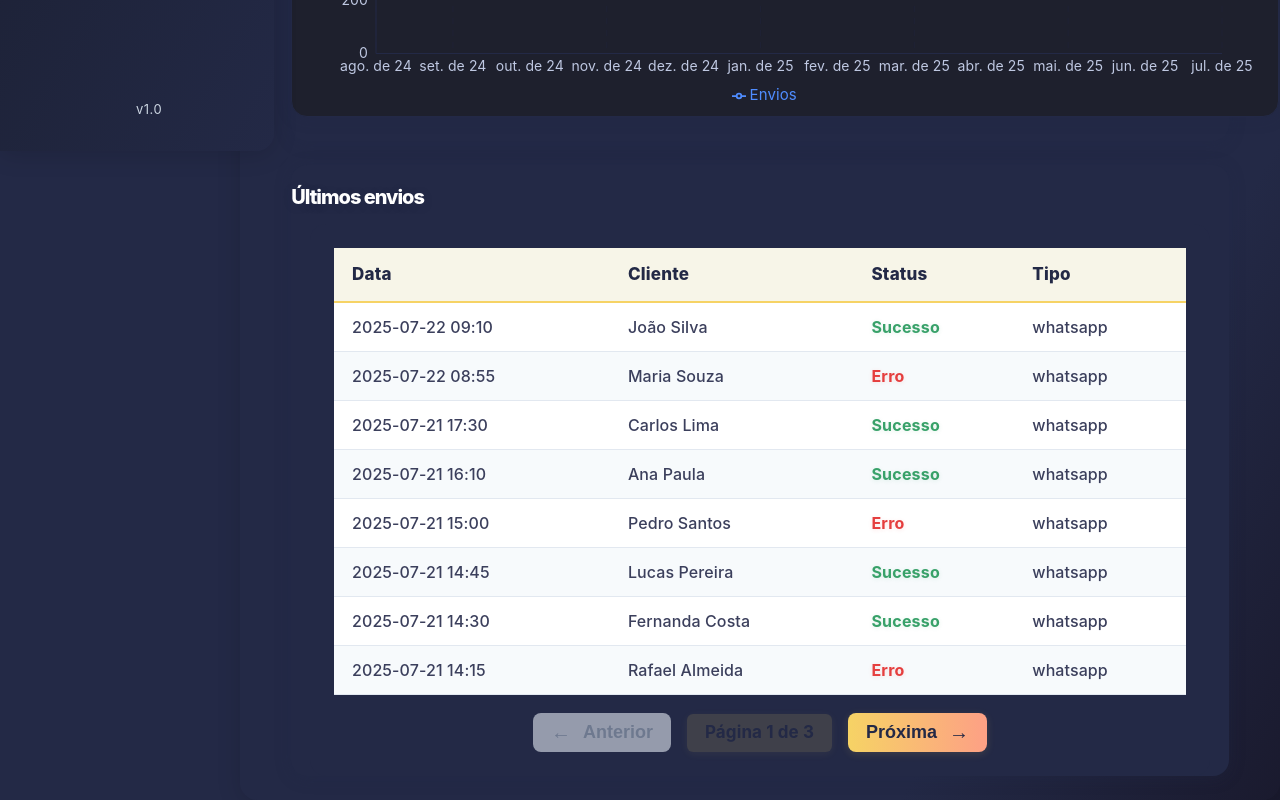
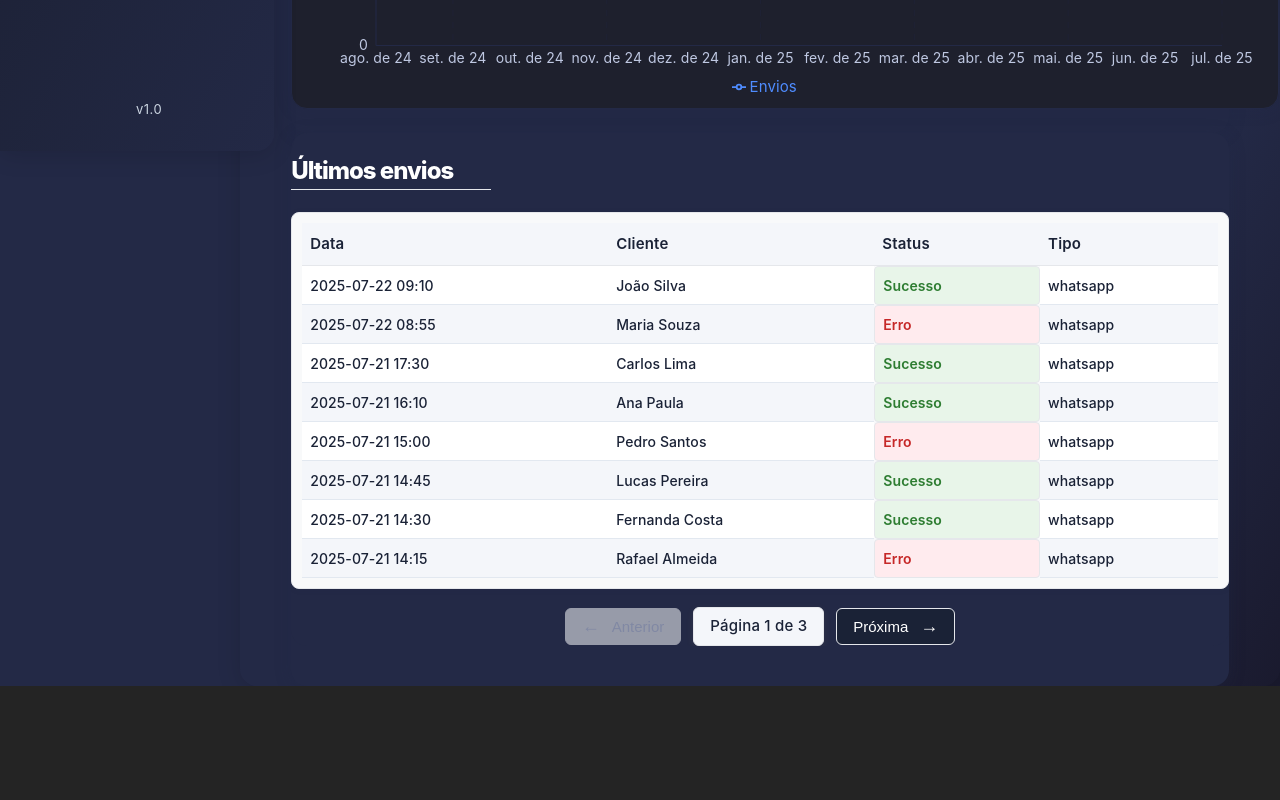
Before and after one commit to Bretzk-Tech/AutoFollowBling, a React (Vite) app in the folder frontend/: page / in a window 1280 px wide. Shown: the part 697-1497 px from the top of the page. After the commit the page ends 1383 px from the top, so only its background shows below. Built offline with nearby package versions, Linux system fonts and the light colour scheme.

Commit message:
feat: enhance Dashboard layout and styling for improved data presentation and user interaction

```diff
--- a/frontend/src/components/Dashboard.styles.ts
+++ b/frontend/src/components/Dashboard.styles.ts
@@ -12,11 +12,9 @@ export const ChartWrapper = styled.div`
   box-shadow: 0 2px 16px #23294644;
   display: flex;
   margin: 0 auto;
-  margin-bottom: 24px;
   flex-direction: column;
   align-items: flex-start;
   justify-content: center;
-  /* border: 1px solid red; */
 `
 export const PaginationInfo = styled.span`
   font-weight: 700;
@@ -56,13 +54,12 @@ export const PaginationButton = styled.button<PaginationButtonProps>`
 `
 export const TableWrapper = styled.div`
   width: 100%;
-  max-width: 900px;
+  max-width: 1100px;
   margin: 0 auto;
   box-sizing: border-box;
   overflow-x: auto;
   background: #232946;
   border-radius: 16px;
-  padding: 24px;
 `
 // Botões de filtro do gráfico
 export const FilterButtonGroup = styled.div`
@@ -88,6 +85,8 @@ import styled from 'styled-components'
 
 export const Container = styled.div`
   display: flex;
+  align-items: center;
+  width: 100vw;
   min-height: 100vh;
   background: linear-gradient(120deg, #232946 0%, #232946 60%, #1a1a2e 100%);
   font-family: 'Inter', 'Segoe UI', Arial, sans-serif;
@@ -180,8 +179,8 @@ export const SidebarVersion = styled.div`
 export const Main = styled.main`
   flex: 1;
   padding: 40px 4vw 0 4vw;
-  /* width: calc(100% - 240px); */
-  max-width: 1200px;
+  width: 100%;
+  margin: 0 auto;
   margin-left: 240px;
   border-radius: 18px;
   display: flex;
@@ -210,12 +209,17 @@ export const Subtitle = styled.p`
 `
 
 export const SectionTitle = styled.h2`
-  font-size: 28px;
+  font-size: 24px;
   color: #fff;
   margin-bottom: 22px;
   font-weight: 800;
   letter-spacing: -1px;
   text-shadow: 0 2px 8px #23294644;
+  letter-spacing: 0.2;
+  text-shadow: none;
+  border-bottom: 1px solid #e5e7eb;
+  width: auto;
+  max-width: 200px;
 `
 
 // Removido CardsWrapper duplicado
@@ -236,6 +240,7 @@ export const Table = styled.table`
   border-spacing: 0;
   background: #f7fafc;
   font-size: 16px;
+  padding: 10px;
 `
 
 export const TableHeadRow = styled.tr`
--- a/frontend/src/components/Dashboard.tsx
+++ b/frontend/src/components/Dashboard.tsx
@@ -201,20 +201,76 @@ export default function Dashboard() {
           <Chart />
         </ChartWrapper>
 
-        <ChartWrapper>
-          <SectionTitle
-            style={{ color: '#fff', fontSize: 20, marginBottom: 12 }}
-          >
-            Últimos envios
-          </SectionTitle>
+        <ChartWrapper
+          style={{
+            paddingBottom: '40px'
+          }}
+        >
           <TableWrapper>
-            <Table>
+            <SectionTitle>Últimos envios</SectionTitle>
+            <Table
+              style={{
+                background: '#f8f9fa',
+                borderRadius: 8,
+                boxShadow: '0 1px 6px #23294611',
+                border: '1px solid #e5e7eb',
+                overflow: 'hidden'
+              }}
+            >
               <thead>
-                <TableHeadRow>
-                  <Th>Data</Th>
-                  <Th>Cliente</Th>
-                  <Th>Status</Th>
-                  <Th>Tipo</Th>
+                <TableHeadRow style={{ background: '#f4f6fa' }}>
+                  <Th
+                    style={{
+                      color: '#1a2236',
+                      fontWeight: 600,
+                      fontSize: 15,
+                      borderBottom: '1px solid #e5e7eb',
+                      padding: '10px 8px',
+                      letterSpacing: 0.2,
+                      background: '#f4f6fa'
+                    }}
+                  >
+                    Data
+                  </Th>
+                  <Th
+                    style={{
+                      color: '#1a2236',
+                      fontWeight: 600,
+                      fontSize: 15,
+                      borderBottom: '1px solid #e5e7eb',
+                      padding: '10px 8px',
+                      letterSpacing: 0.2,
+                      background: '#f4f6fa'
+                    }}
+                  >
+                    Cliente
+                  </Th>
+                  <Th
+                    style={{
+                      color: '#1a2236',
+                      fontWeight: 600,
+                      fontSize: 15,
+                      borderBottom: '1px solid #e5e7eb',
+                      padding: '10px 8px',
+                      letterSpacing: 0.2,
+                      background: '#f4f6fa'
+                    }}
+                  >
+                    Status
+                  </Th>
+                  <Th
+                    style={{
+                      color: '#1a2236',
+                      fontWeight: 600,
+                      fontSize: 15,
+                      borderBottom: '1px solid #e5e7eb',
+                      padding: '10px 8px',
+                      letterSpacing: 0.2,
+                      background: '#f4f6fa'
+                    }}
+                  >
+                    Tipo
+                  </Th>
                 </TableHeadRow>
               </thead>
               <tbody>
@@ -223,40 +279,118 @@ export default function Dashboard() {
                     key={i + (page - 1) * itemsPerPage}
                     hoverable
                     even={(i + (page - 1) * itemsPerPage) % 2 === 0}
+                    style={{
+                      background:
+                        (i + (page - 1) * itemsPerPage) % 2 === 0
+                          ? '#fff'
+                          : '#f4f6fa',
+                      transition: 'background 0.2s',
+                      borderBottom: '1px solid #e5e7eb'
+                    }}
                   >
-                    <Td>{msg.data}</Td>
-                    <Td>{msg.cliente}</Td>
                     <Td
                       style={{
-                        color: msg.status === 'sucesso' ? '#38a169' : '#e53e3e',
-                        fontWeight: 700,
-                        letterSpacing: 0.2,
-                        textShadow:
-                          msg.status === 'sucesso'
-                            ? '0 1px 4px #38a16922'
-                            : '0 1px 4px #e53e3e22'
+                        color: '#1a2236',
+                        fontWeight: 500,
+                        padding: '8px 8px',
+                        fontSize: 14
+                      }}
+                    >
+                      {msg.data}
+                    </Td>
+                    <Td
+                      style={{
+                        color: '#1a2236',
+                        fontWeight: 500,
+                        padding: '8px 8px',
+                        fontSize: 14
+                      }}
+                    >
+                      {msg.cliente}
+                    </Td>
+                    <Td
+                      style={{
+                        color: msg.status === 'sucesso' ? '#2e7d32' : '#c62828',
+                        fontWeight: 600,
+                        letterSpacing: 0.1,
+                        padding: '8px 8px',
+                        fontSize: 14,
+                        borderRadius: 4,
+                        background:
+                          msg.status === 'sucesso' ? '#e8f5e9' : '#ffebee',
+                        boxShadow: 'none',
+                        border: '1px solid #e5e7eb'
                       }}
                     >
                       {msg.status === 'sucesso' ? 'Sucesso' : 'Erro'}
                     </Td>
-                    <Td>{msg.tipo}</Td>
+                    <Td
+                      style={{
+                        color: '#1a2236',
+                        fontWeight: 500,
+                        padding: '8px 8px',
+                        fontSize: 14
+                      }}
+                    >
+                      {msg.tipo}
+                    </Td>
                   </TableRow>
                 ))}
               </tbody>
             </Table>
             {/* Pagination Controls */}
-            <PaginationControls>
-              <PaginationButton onClick={handlePrev} disabled={page === 1}>
-                <span style={{ fontSize: 20, marginRight: 4 }}>←</span> Anterior
+            <PaginationControls
+              style={{ marginTop: 18, justifyContent: 'center', gap: 12 }}
+            >
+              <PaginationButton
+                onClick={handlePrev}
+                disabled={page === 1}
+                style={{
+                  background: page === 1 ? '#e5e7eb' : '#1a2236',
+                  color: page === 1 ? '#bfc8e2' : '#fff',
+                  fontWeight: 500,
+                  fontSize: 15,
+                  borderRadius: 6,
+                  border: '1px solid #e5e7eb',
+                  padding: '7px 16px',
+                  boxShadow: 'none',
+                  cursor: page === 1 ? 'not-allowed' : 'pointer',
+                  transition: 'background 0.2s, color 0.2s'
+                }}
+              >
+                <span style={{ fontSize: 18, marginRight: 4 }}>←</span> Anterior
               </PaginationButton>
-              <PaginationInfo>
+              <PaginationInfo
+                style={{
+                  color: '#1a2236',
+                  fontWeight: 500,
+                  fontSize: 15,
+                  letterSpacing: 0.2,
+                  padding: '7px 16px',
+                  background: '#f4f6fa',
+                  borderRadius: 6,
+                  border: '1px solid #e5e7eb'
+                }}
+              >
                 Página {page} de {totalPages}
               </PaginationInfo>
               <PaginationButton
                 onClick={handleNext}
                 disabled={page === totalPages}
+                style={{
+                  background: page === totalPages ? '#e5e7eb' : '#1a2236',
+                  color: page === totalPages ? '#bfc8e2' : '#fff',
+                  fontWeight: 500,
+                  fontSize: 15,
+                  borderRadius: 6,
+                  border: '1px solid #e5e7eb',
+                  padding: '7px 16px',
+                  boxShadow: 'none',
+                  cursor: page === totalPages ? 'not-allowed' : 'pointer',
+                  transition: 'background 0.2s, color 0.2s'
+                }}
               >
-                Próxima <span style={{ fontSize: 20, marginLeft: 4 }}>→</span>
+                Próxima <span style={{ fontSize: 18, marginLeft: 4 }}>→</span>
               </PaginationButton>
             </PaginationControls>
           </TableWrapper>
```
